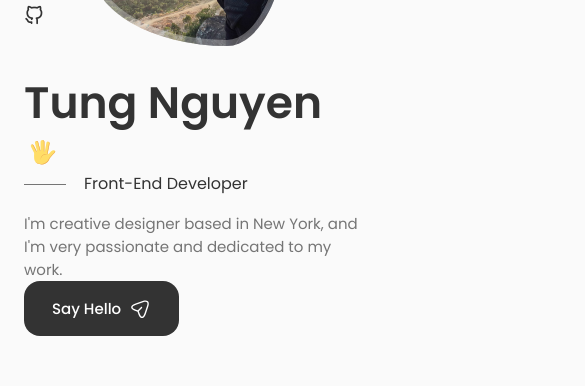
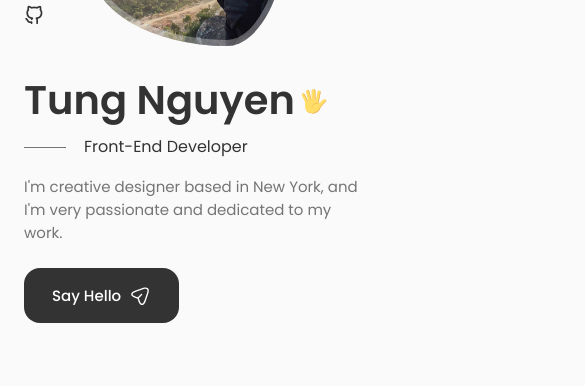
Before and after one commit to tungbinhdinh89/my_portifilo, a React (Create React App) app: page / in a window 390 px wide. Shown: the part 242-628 px from the top of the page, 585 px wide, since content can reach past the window. Built offline with nearby package versions, Linux system fonts and the light colour scheme.

Commit message:
edit css

```diff
--- a/src/App.css
+++ b/src/App.css
@@ -19,7 +19,7 @@
   --body-font: "Poppins", sans-serif;
 
   /* 5rem = 8px | 1 rem = 16px  */
-  --big-font-size: 3.5rem;
+  --big-font-size: 3rem;
   --h1-font-size: 2.25rem;
   --h2-font-size: 1.5rem;
   --h3-font-size: 1.25rem;
@@ -53,7 +53,7 @@
 /* Responsive typography */
 @media screen and (max-width: 992px) {
   :root {
-    --big-font-size: 2.75rem;
+    --big-font-size: 2.5rem;
     --h1-font-size: 1.5rem;
     --h2-font-size: 1.25rem;
     --h3-font-size: 1rem;
@@ -164,6 +164,7 @@ img {
 }
 
 .button--flex {
+  margin-top: 1.5rem;
   display: inline-flex;
   align-items: center;
 }
--- a/src/components/home/Data.jsx
+++ b/src/components/home/Data.jsx
@@ -3,7 +3,8 @@ import React from "react";
 function Data() {
   return (
     <div className="home__data">
-      <h1 className="home__title">Tung Nguyen</h1>
+      <h1 className="home__title">
+        Tung Nguyen
         <svg
           width="36"
           height="36"
@@ -42,6 +43,7 @@ function Data() {
             d="M46.2745 22.28C46.0495 21.83 45.7495 21.53 45.3745 21.23C45.4495 21.305 45.5245 21.38 45.5245 21.53C46.7995 24.08 42.6745 26.405 40.1995 29.405C38.1745 31.88 35.9245 33.83 34.7995 36.455C29.9995 47.93 16.0495 47.93 10.1995 42.68C15.5245 48.68 30.5245 49.28 35.5495 37.205C36.6745 34.58 38.9245 32.63 40.9495 30.155C43.4245 27.155 47.5495 24.755 46.2745 22.28ZM32.3245 28.13C27.4495 26.33 18.7495 29.63 19.9495 38.405C19.9495 30.23 27.3745 28.205 31.4245 28.205C32.0245 28.13 32.3245 28.13 32.3245 28.13Z"
             fill="#EBA352"></path>
         </svg>
+      </h1>
       <h3 className="home__subtitle">Front-End Developer</h3>
       <p className="home__description">
         I'm creative designer based in New York, and I'm very passionate and
--- a/src/components/home/home.css
+++ b/src/components/home/home.css
@@ -1,6 +1,6 @@
-.home__container {
+/* .home__container {
   row-gap: 7rem;
-}
+} */
 
 .home__content {
   grid-template-columns: 116px repeat(2, 1fr);
@@ -166,6 +166,8 @@
 
   .home__data {
     grid-column: 1/3;
+    margin-left: auto;
+    margin-right: auto;
   }
 
   .home__img {
--- a/src/components/qualification/Qualification.jsx
+++ b/src/components/qualification/Qualification.jsx
@@ -11,7 +11,7 @@ function Qualification() {
     <section className="qualification section">
       <h2 className="section__title">Qualification</h2>
       <span className="section__subtitle">My personel journey</span>
-      <div className="qualification__container container">
+      <div className=".qualification__container container">
         <div className="qualification__tabs">
           <div
             className={
--- a/src/components/qualification/qualification.css
+++ b/src/components/qualification/qualification.css
@@ -98,11 +98,11 @@
 }
 
 @media screen and (max-width: 576px) {
-  /* .qualification__container {
+  .qualification__container {
     margin-left: auto;
     margin-right: auto;
     min-width: 576px;
-  } */
+  }
 
   .qualification__sections {
     grid-template-columns: initial;
```
Lines whose indentation alone changed are shown as unchanged.
